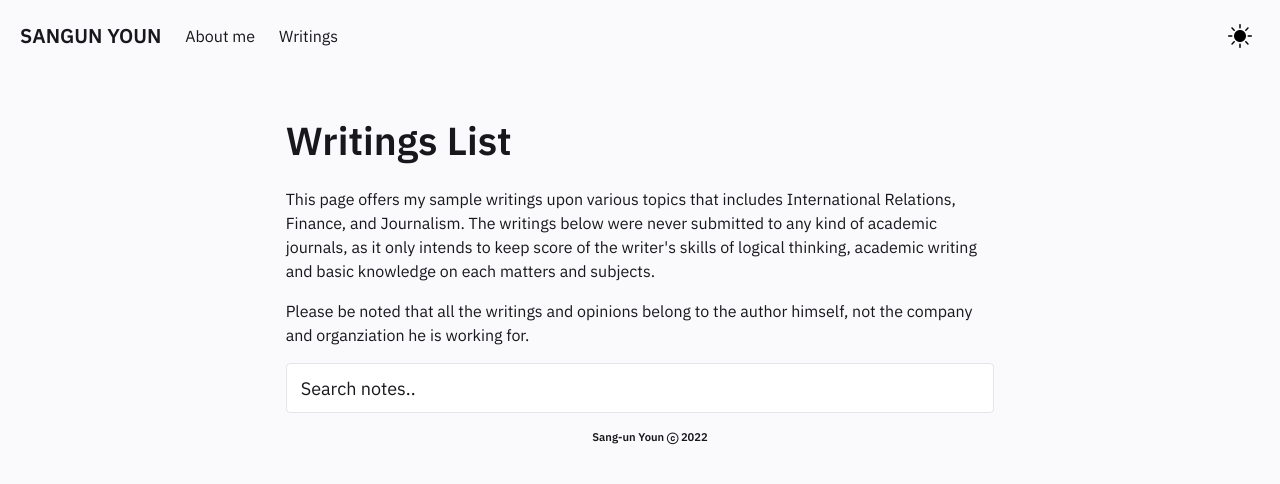
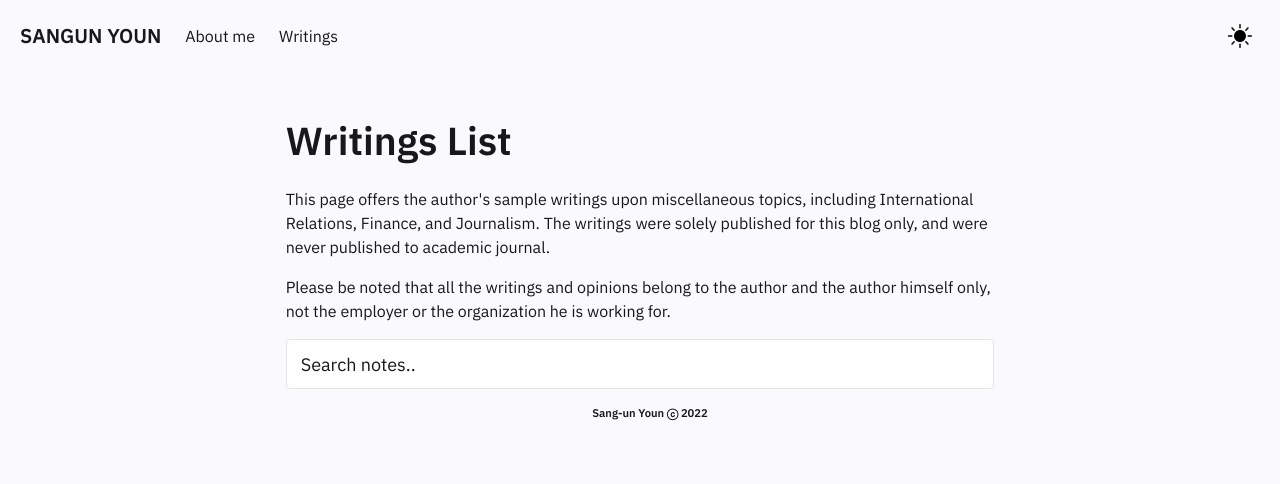
Before and after one commit to ysudream/ysudream.github.io, a Jekyll site: the page built from pages/notes.md, in a window 1280 px wide. Shown: the top 484 px of the page. Built offline with Jekyll 4.4.1, drawn with Linux system fonts in a browser that asks for light colours.

Commit message:
Edited Feed content and deleted favicon

```diff
--- a/_includes/FeedContent.html
+++ b/_includes/FeedContent.html
@@ -1,7 +1,6 @@
 <div class="block">
     <h1>Writings List</h1>
 
-    <p>This page offers my sample writings upon various topics that includes International Relations, Finance, and Journalism.
-    The writings below were never submitted to any kind of academic journals, as it only intends to keep score of the writer's skills of logical thinking, academic writing and basic knowledge on each matters and subjects.</p>
-    <p>Please be noted that all the writings and opinions belong to the author himself, not the company and organziation he is working for. </p>
+    <p> This page offers the author's sample writings upon miscellaneous topics, including International Relations, Finance, and Journalism. The writings were solely published for this blog only, and were never published to academic journal.</p>
+    <p> Please be noted that all the writings and opinions belong to the author and the author himself only, not the employer or the organization he is working for. </p>
     </div>
```
Also changed, not shown: assets/img/favicon.png (deleted).
